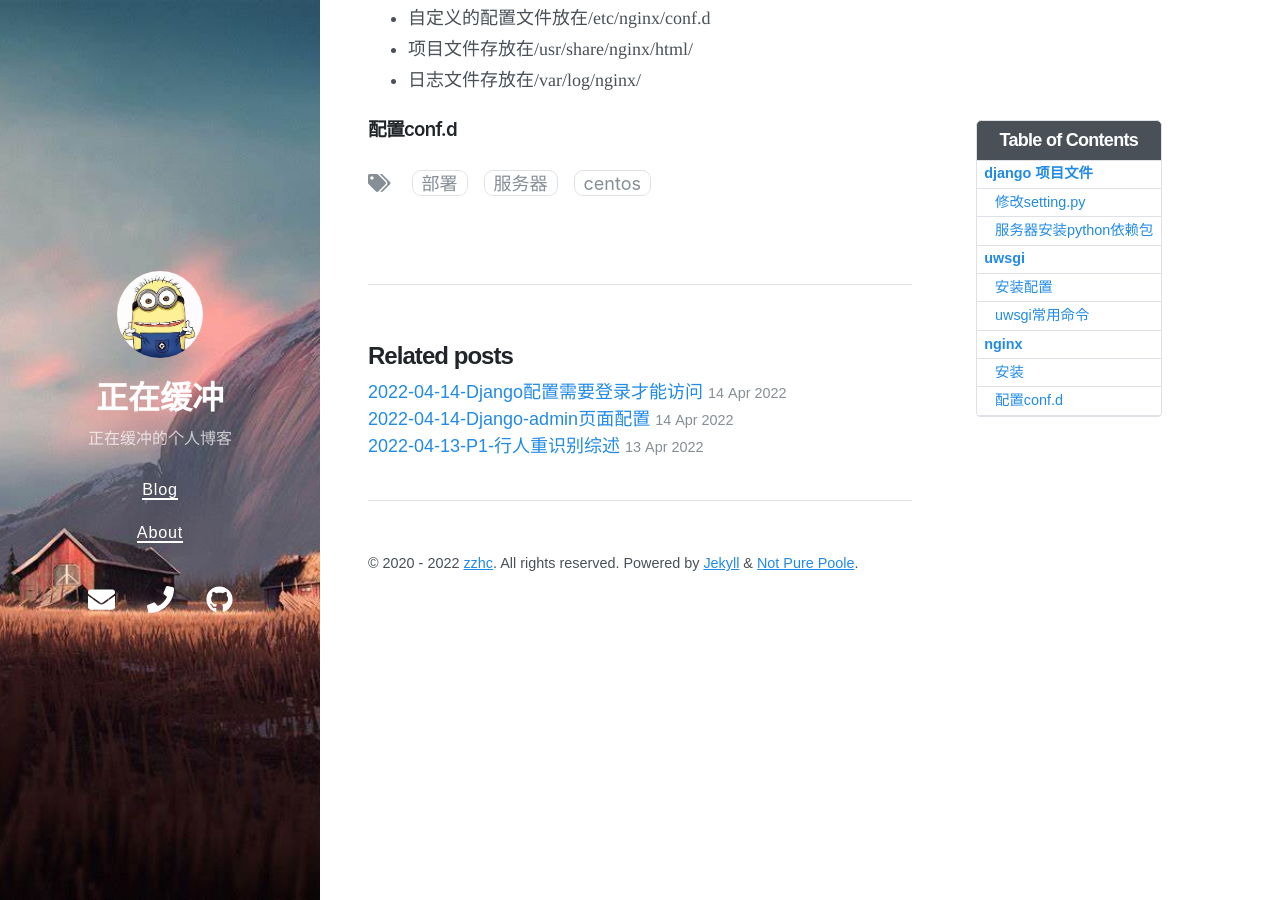
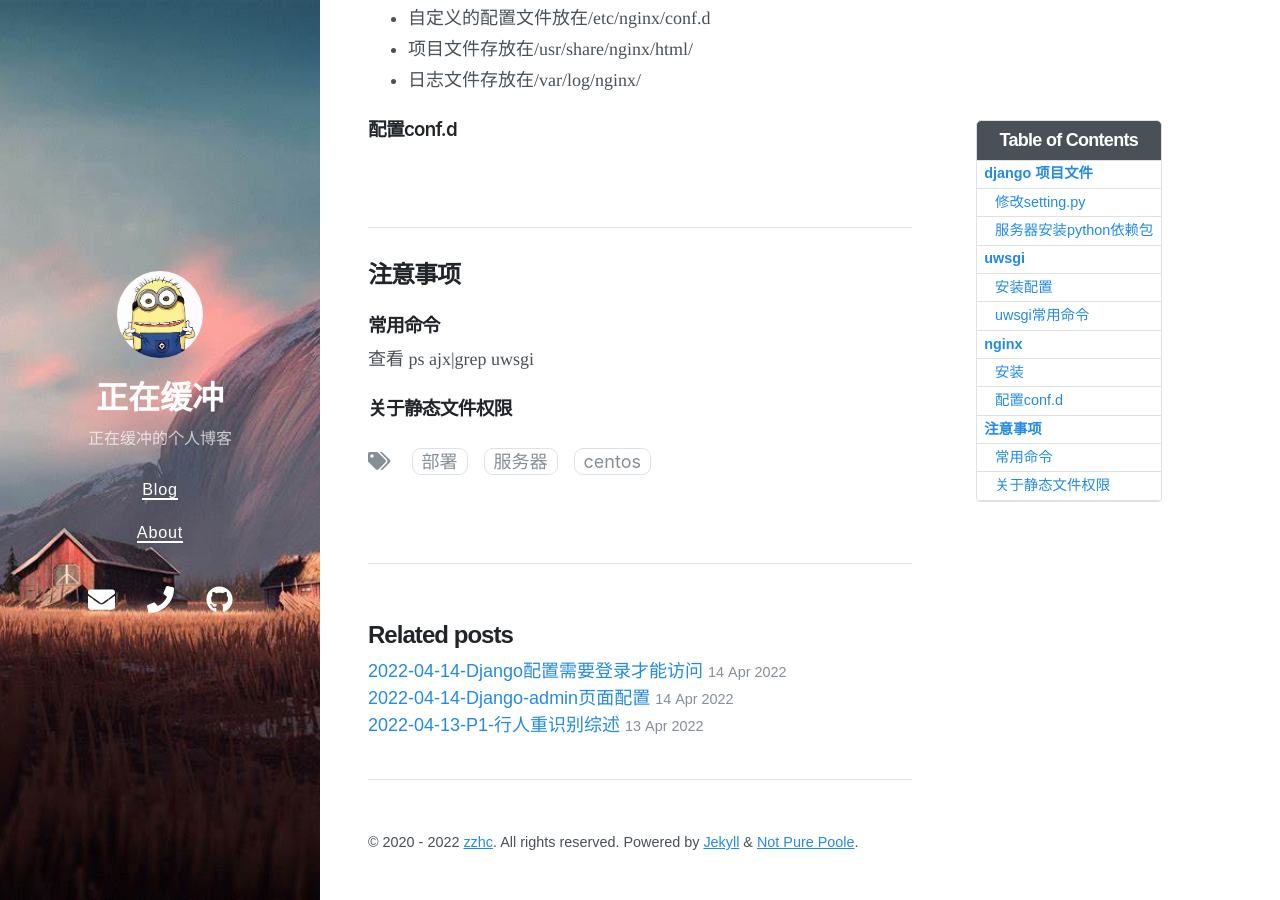
Before and after one commit to Zzhc3321/personal-blog.github.io, a Jekyll site: the page built from _posts/2022-04-16-Django项目部署至centos云服务器.md, in a window 1280 px wide and 900 px high, scrolled down 2219 px. Built offline with Jekyll 4.4.1, drawn with Linux system fonts in a browser that asks for light colours; nearby versions of some CDN libraries.

Commit message:
修改文件: _posts/2022-04-16-Django项目部署至centos云服务器.md

```diff
--- a/_posts/2022-04-16-Django项目部署至centos云服务器.md
+++ b/_posts/2022-04-16-Django项目部署至centos云服务器.md
@@ -110,3 +110,29 @@ systemctl enable nginx.service
  - 日志文件存放在/var/log/nginx/
 
 ### 配置conf.d
+
+
+
+
+
+
+
+
+
+<br>
+<br>
+
+***
+
+## 注意事项
+
+
+### 常用命令
+
+
+查看
+ps ajx|grep uwsgi
+
+
+
+### 关于静态文件权限
```
